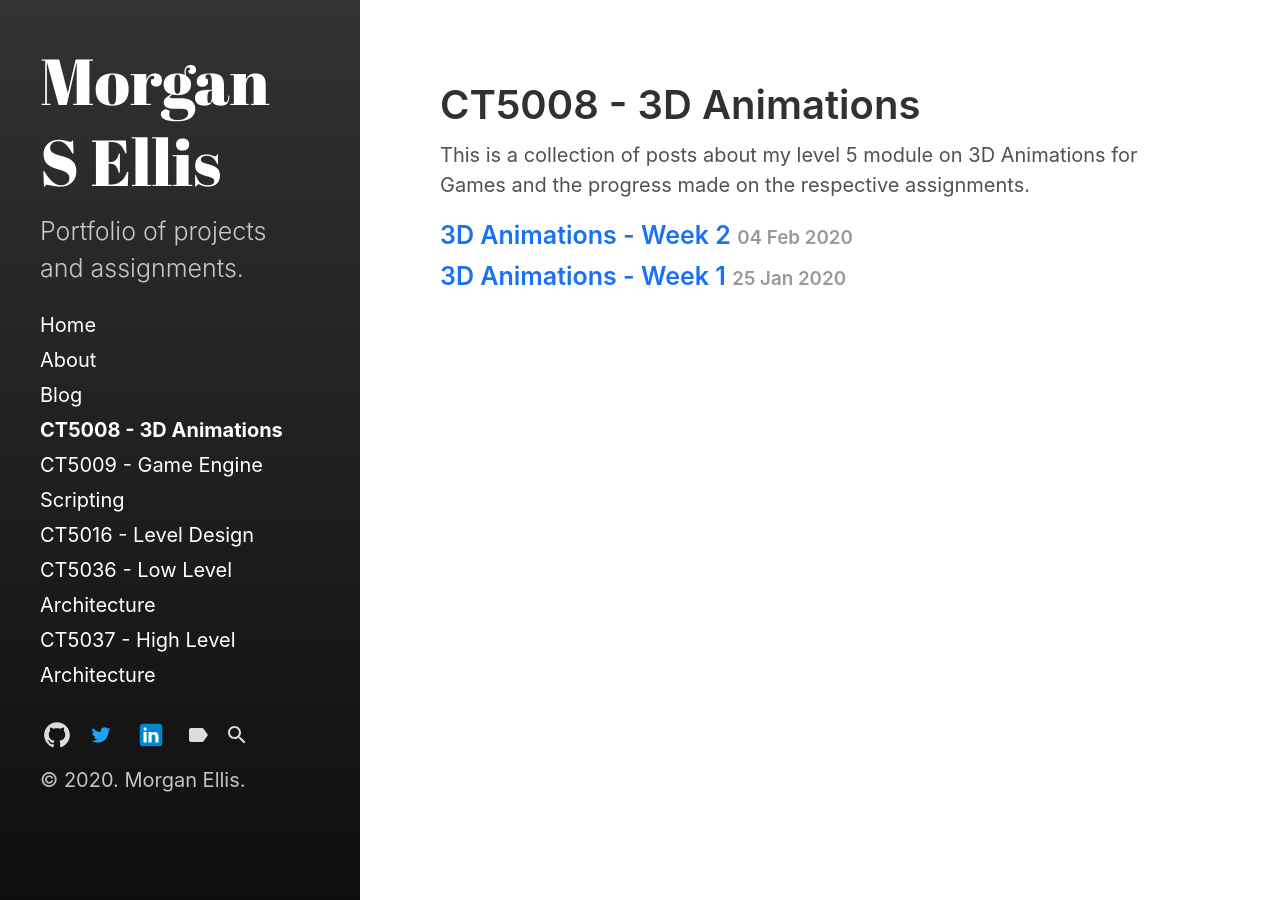
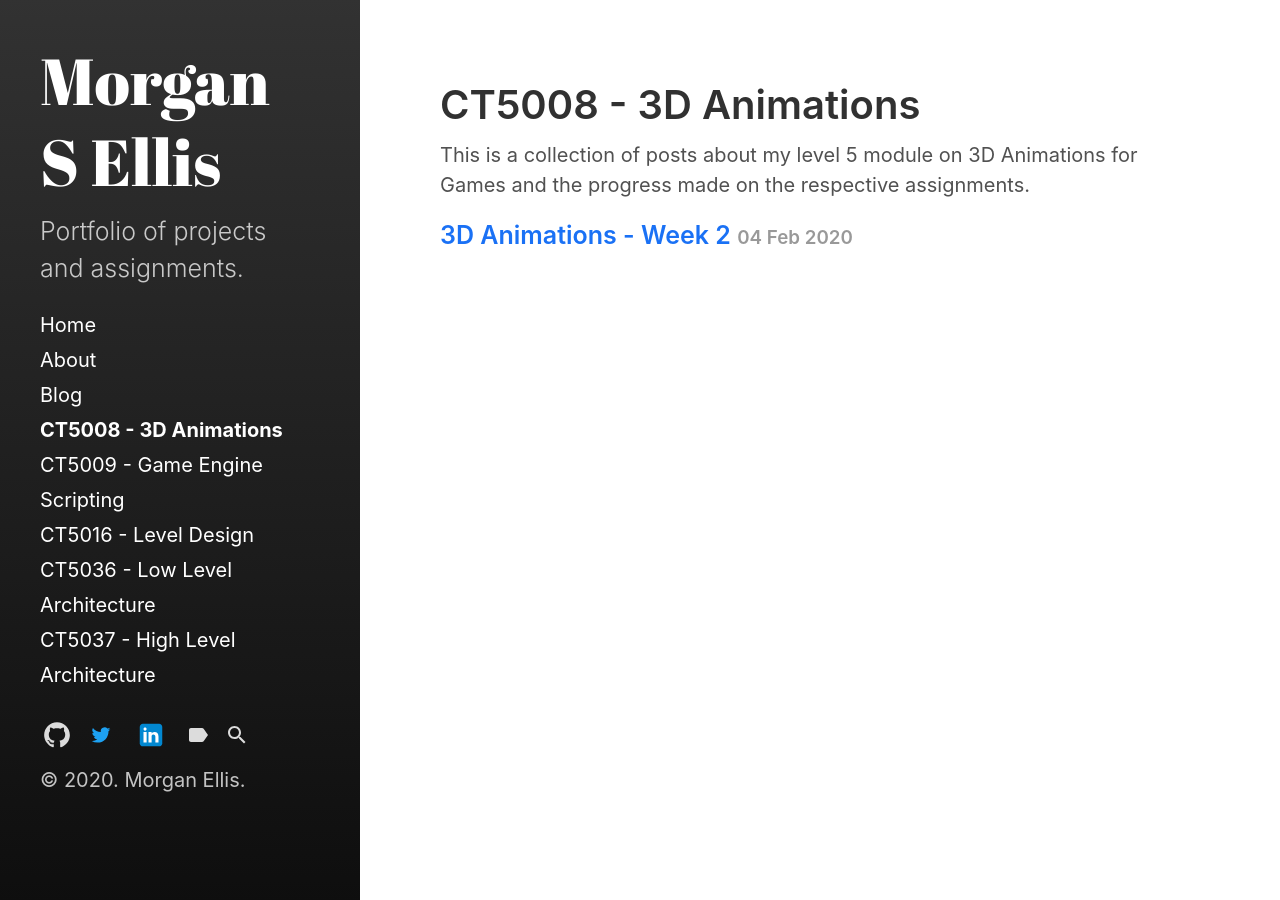
Before and after one commit to morgansellis/MorganSEllis.github.io, a Jekyll site: the page built from category/CT5008 - 3D Animations.md, in a window 1280 px wide. Built offline with Jekyll 4.4.1, drawn with Linux system fonts in a browser that asks for light colours.

Commit message:
Update Animations Initial Idea

```diff
--- a/_posts/2020-01-25-3D-Animations-Week-1.md
+++ b/_posts/2020-01-25-3D-Animations-Week-1.md
@@ -1,9 +1,10 @@
 ---
 layout: post
-title: "3D Animations - Week 1"
+title: "3D Animations - Initial Idea"
 categories:
-  - CT5008 - 3D Animations
+  - Blog
 tags:
+  - 3D Animations
 ---
 
 During the first lecture of level design of semester two our assignment was told to me. I would need to create a game trailer within 3ds max that needs to lasts 20-30 seconds. Wihtin this trailer I need to create one fully rigged and animated character, an elaborate prop and an environment.
```
